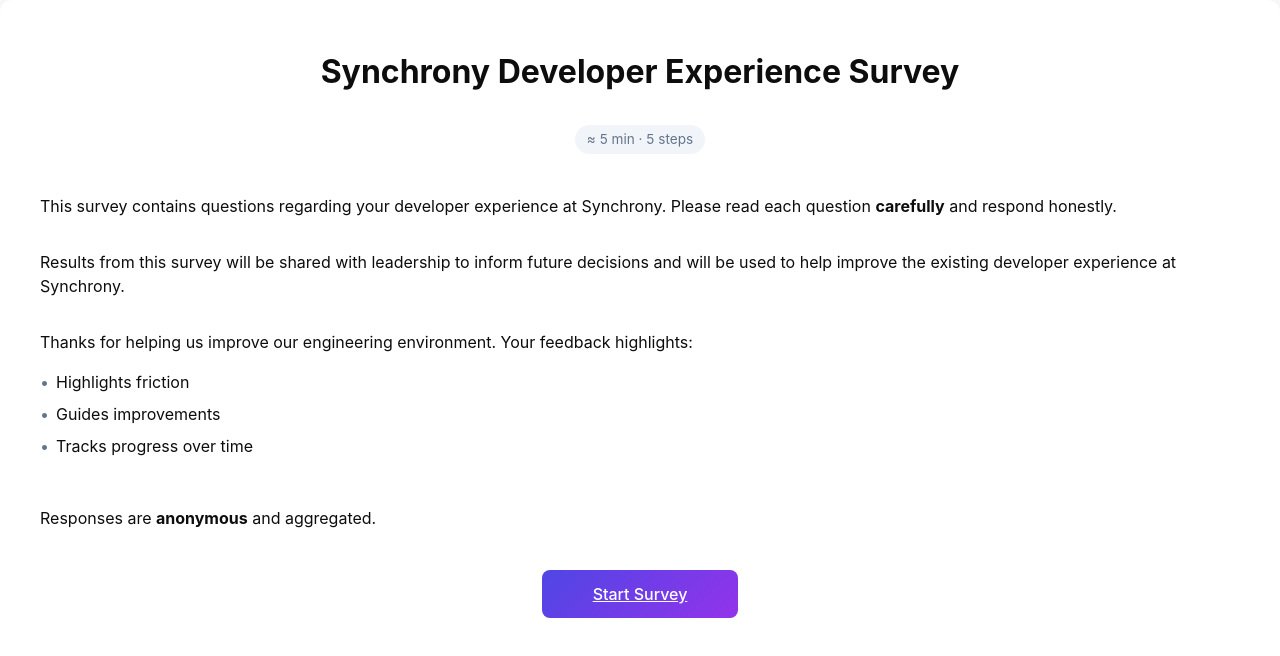
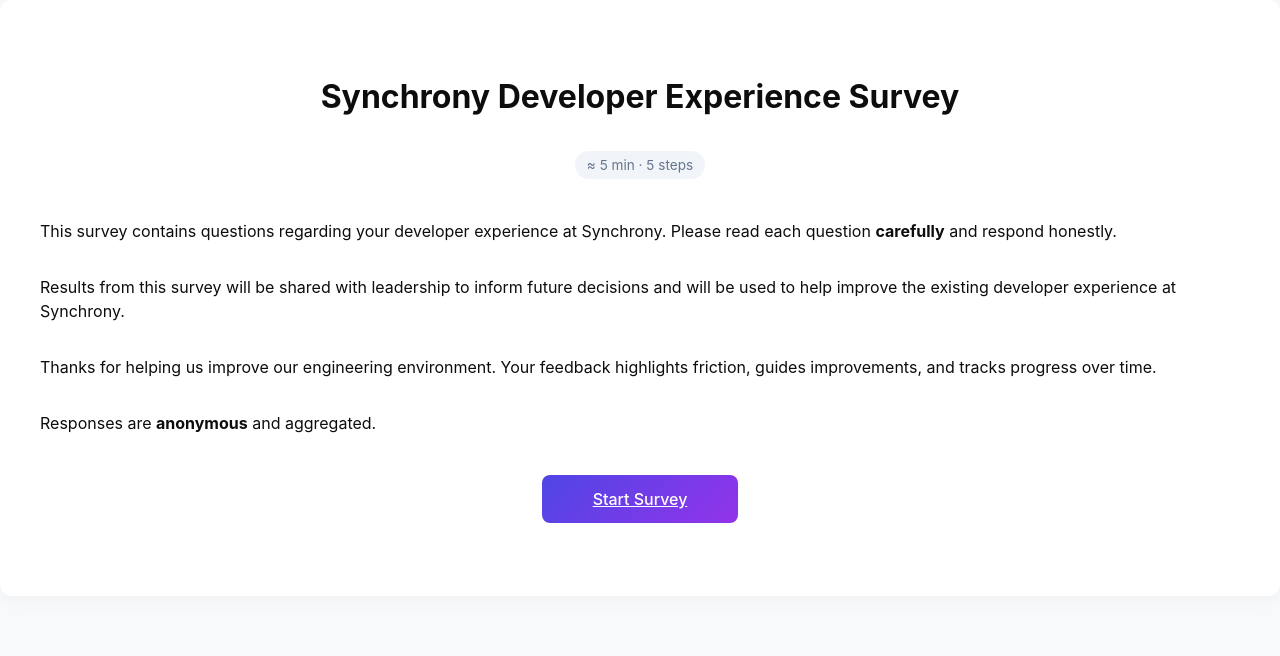
Before and after one commit to emmaadams05/devx-survey, a Next.js app: page /intro in a window 1280 px wide. Shown: the top 656 px of the page. Built offline with nearby package versions, Linux system fonts and the light colour scheme.

Commit message:
added description for additional feedback

```diff
--- a/app/(survey)/intro/page.tsx
+++ b/app/(survey)/intro/page.tsx
@@ -16,13 +16,8 @@
         Results from this survey will be shared with leadership to inform future decisions and will be used to help improve the existing developer experience at Synchrony.
        </p>
        <p>
-         Thanks for helping us improve our engineering environment. Your feedback highlights:
+         Thanks for helping us improve our engineering environment. Your feedback highlights friction, guides improvements, and tracks progress over time.
        </p>
-       <ul className="hero-list">
-         <li>Highlights friction</li>
-         <li>Guides improvements</li>
-         <li>Tracks progress over time</li>
-       </ul>
        <p>
          Responses are <strong>anonymous</strong> and aggregated.
        </p>
--- a/components/SurveyPageComponent.tsx
+++ b/components/SurveyPageComponent.tsx
@@ -203,6 +203,7 @@
         <h2 className="section-title">
           Step {currentPageIndex + 1} of {surveyPages.length}: {pageConfig.title}
         </h2>
+        <br/>
         {pageConfig.title_description && (
           <p className="page-description"><strong>{pageConfig.title}</strong> {pageConfig.title_description}</p>
         )}
@@ -210,7 +211,7 @@
         {pageConfig.description && (
           <p className="page-description">{pageConfig.description}.</p>
         )}
-
+        <br/>
         {renderPage()}
       </section>
 
--- a/lib/const/surveyPages.ts
+++ b/lib/const/surveyPages.ts
@@ -83,7 +83,8 @@
     {
         page: 'additional-feedback',
         title: "Additional Feedback",
-        description: "Share any additional thoughts about your developer experience",
+        description: "Please answer all questions before continuing.",
+        title_description: "Share any additional thoughts about your developer experience.",
         type: PageType.Text,
         questionIds: ['biggestFriction', 'bestChange']
     }
```
